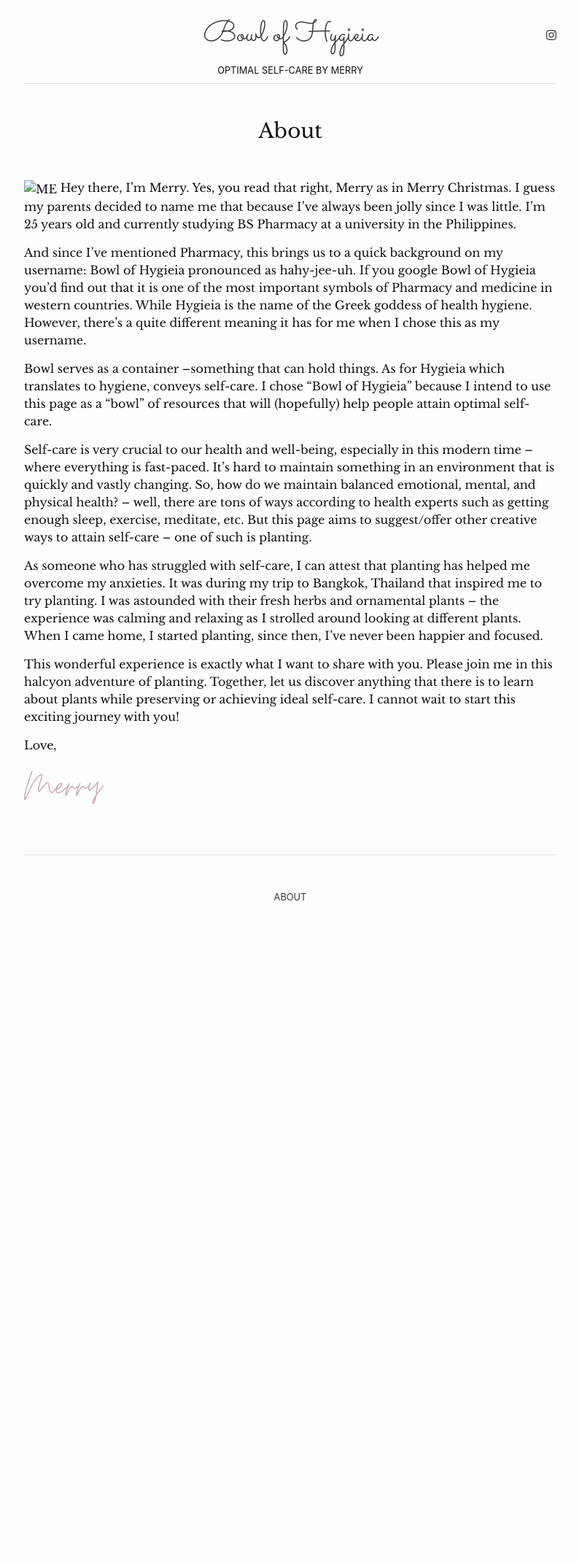
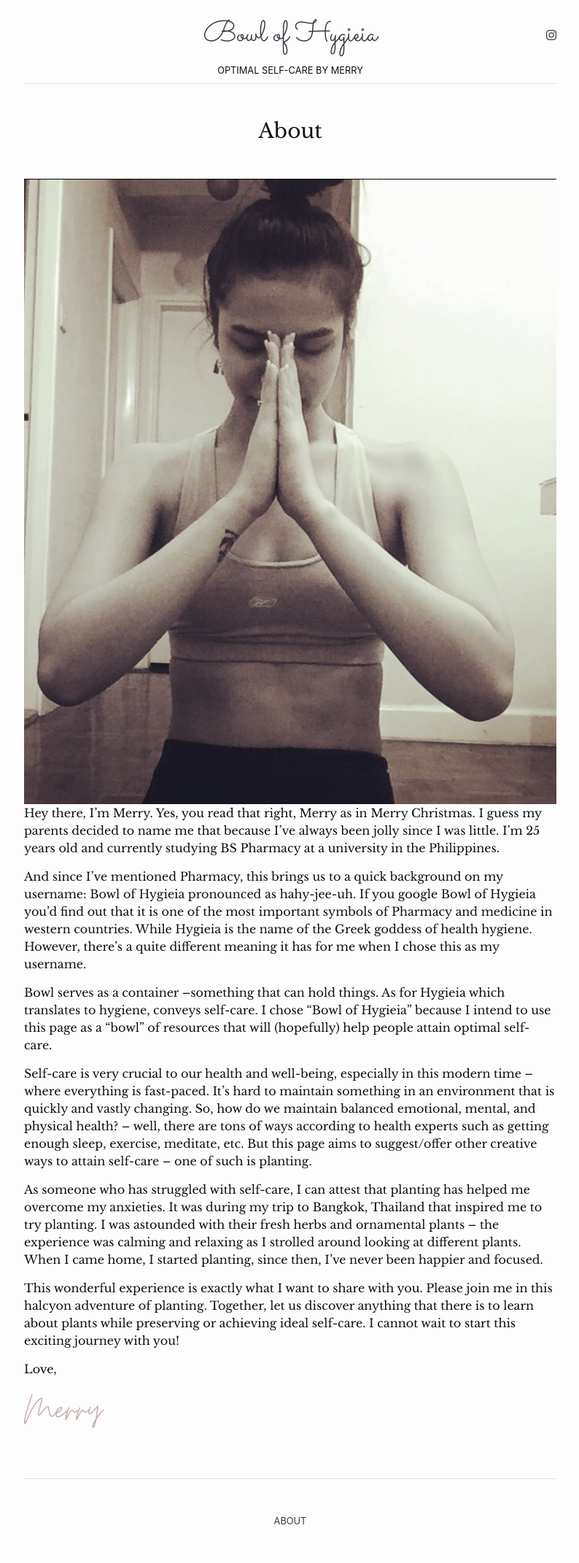
Before and after one commit to ToshiWasabi/Toshi, a Jekyll site: the page built from about.md, in a window 1280 px wide. Shown: the whole page at 73% size, without its empty margins (242-1036 px from the left). Built offline with Jekyll 4.4.1, drawn with Linux system fonts in a browser that asks for light colours; nearby versions of some CDN libraries; before the commit the page ends 1287 px from its top, so only the background shows below that.

Commit message:
Update about.md

```diff
--- a/about.md
+++ b/about.md
@@ -3,7 +3,7 @@ layout: page
 title: About
 permalink: /about/
 ---
-![ME](image1.jpeg)
+![ME](images/image1.jpeg)
 Hey there, I’m Merry. Yes, you read that right, Merry as in Merry Christmas. I guess my parents decided to name me that because I’ve always been jolly since I was little. I’m 25 years old and currently studying BS Pharmacy at a university in the Philippines.
 
 And since I’ve mentioned Pharmacy, this brings us to a quick background on my username: Bowl of Hygieia pronounced as hahy-jee-uh. If you google Bowl of Hygieia you’d find out that it is one of the most important symbols of Pharmacy and medicine in western countries. While Hygieia is the name of the Greek goddess of health hygiene. However, there’s a quite different meaning it has for me when I chose this as my username.
```
